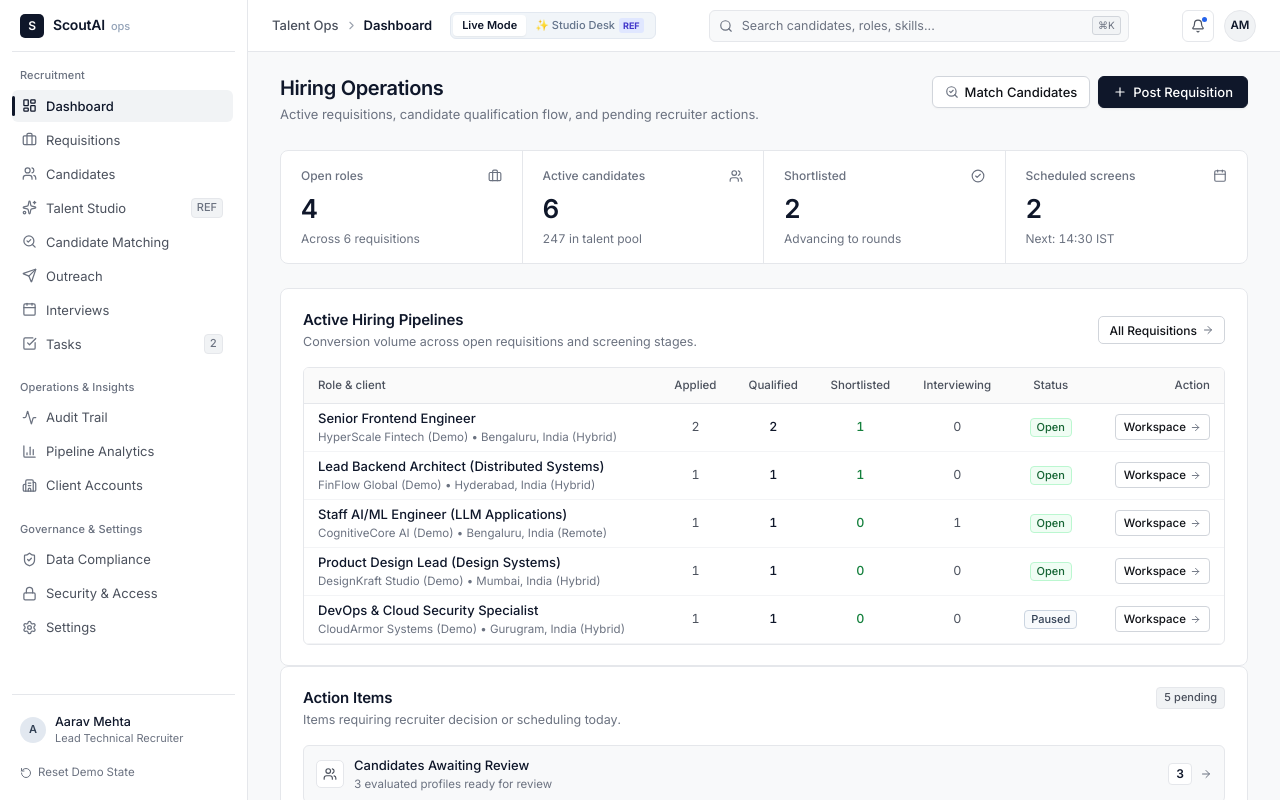
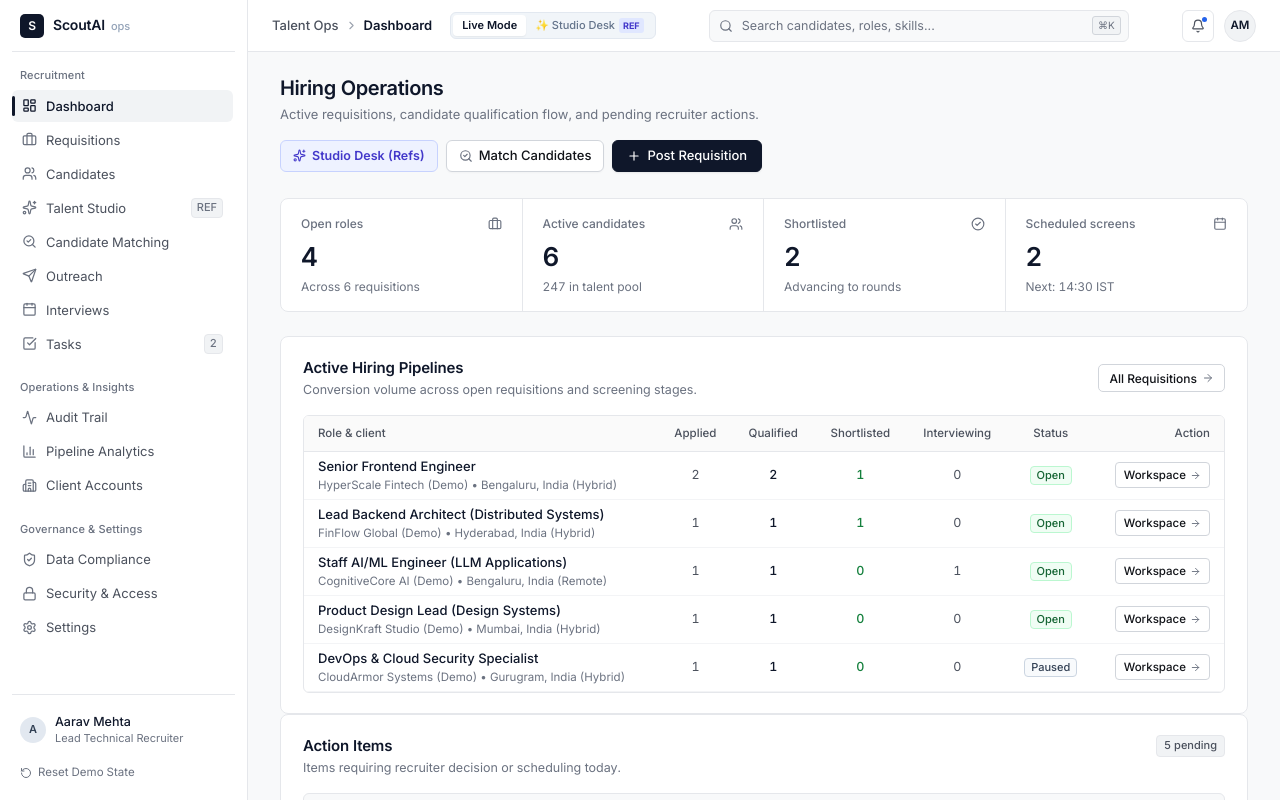
Before and after one commit to k39139215-gif/scoutai, a React (Vite) app: page / in a window 1280 px wide. Built offline with nearby package versions, Linux system fonts and the light colour scheme.

Commit message:
fix(polish): align table headers, center badges, unified shades, and tactile switches

```diff
--- a/src/views/DashboardView.tsx
+++ b/src/views/DashboardView.tsx
@@ -1,5 +1,5 @@
 import React from 'react';
-import { SearchCheck, Plus } from 'lucide-react';
+import { SearchCheck, Plus, Sparkles } from 'lucide-react';
 import { useApp } from '../context/AppContext';
 import { OperationalSummary } from '../components/dashboard/OperationalSummary';
 import { HiringPipeline } from '../components/dashboard/HiringPipeline';
@@ -42,6 +42,28 @@ export const DashboardView: React.FC = () => {
         </div>
 
         <div style={{ display: 'flex', alignItems: 'center', gap: 8 }}>
+          <button
+            onClick={() => navigate('talent-studio')}
+            style={{
+              height: 32,
+              padding: '0 12px',
+              borderRadius: 6,
+              fontSize: 12.5,
+              fontWeight: 600,
+              display: 'inline-flex',
+              alignItems: 'center',
+              gap: 6,
+              background: '#eef2ff',
+              border: '1px solid #c7d2fe',
+              color: '#4338ca',
+              cursor: 'pointer',
+              transition: 'all 0.12s ease',
+            }}
+          >
+            <Sparkles size={13} />
+            <span>Studio Desk (Refs)</span>
+          </button>
+
           <button
             className="pill"
             onClick={() => navigate('sourcing')}
```
